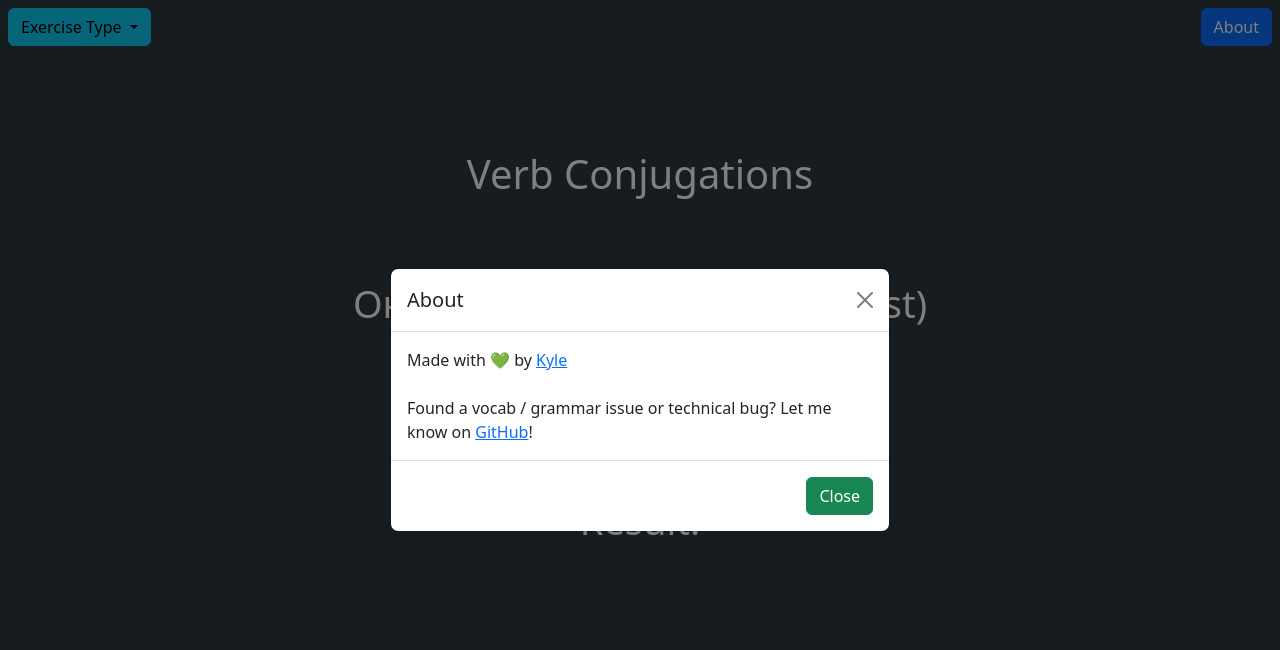
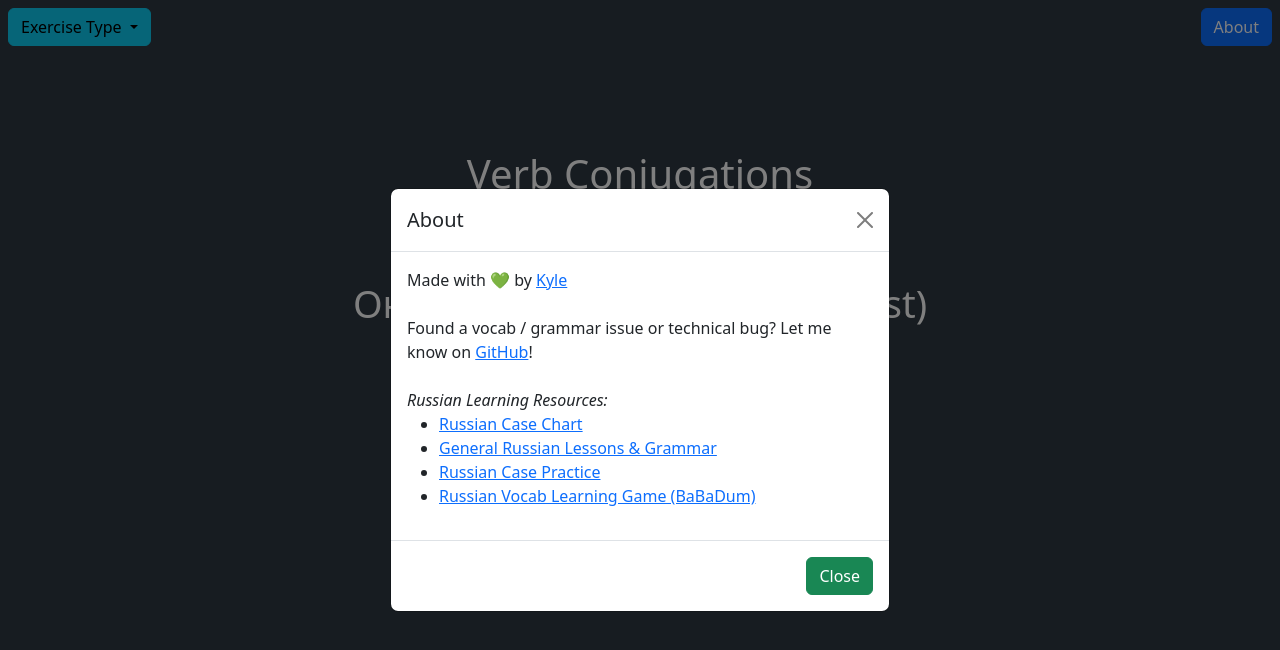
Before and after one commit to kyletimmermans/rus-grammar-site, a plain HTML site: page index.html in a window 1280 px wide. Both pictures are taken after a click on the link "About". Drawn offline with nearby package versions, Linux system fonts and the light colour scheme.

Commit message:
Add files via upload

```diff
--- a/index.html
+++ b/index.html
@@ -74,7 +74,17 @@ body {
 	        <button type="button" class="btn-close" data-bs-dismiss="modal" aria-label="Close"></button>
 	      </div>
 	      <div class="modal-body">
-	        Made with 💚 by <a href="https://www.kyles.world/" target="_blank" rel="noopener noreferrer">Kyle</a></br></br>Found a vocab / grammar issue or technical bug? Let me know on <a href="https://www.github.com/kyletimmermans" target="_blank" rel="noopener noreferrer">GitHub</a>!
+	        Made with 💚 by <a href="https://www.kyles.world/" target="_blank" rel="noopener noreferrer">Kyle</a>
+	    	</br></br>
+	    	Found a vocab / grammar issue or technical bug? Let me know on <a href="https://www.github.com/rus-grammar-practice/rus-grammar-practice.github.io" target="_blank" rel="noopener noreferrer">GitHub</a>!
+	    	</br></br>
+	    	<i>Russian Learning Resources:</i>
+			<ul>
+			  <li><a href="https://raw.githubusercontent.com/rus-grammar-practice/rus-grammar-practice.github.io/main/resources/All%20Russian%20Case%20Declensions.jpeg" target="_blank" rel="noopener noreferrer">Russian Case Chart</a></li>
+			  <li><a href="http://masterrussian.com/" target="_blank" rel="noopener noreferrer">General Russian Lessons & Grammar</a></li>
+			  <li><a href="https://www.russianforfree.com/exercises.php" target="_blank" rel="noopener noreferrer">Russian Case Practice</a></li>
+			  <li><a href="https://babadum.com/play/?lang=8&game=1" target="_blank" rel="noopener noreferrer">Russian Vocab Learning Game (BaBaDum)</a></li>
+			</ul>
 	      </div>
 	      <div class="modal-footer">
 	        <button type="button" class="btn btn-success" data-bs-dismiss="modal">Close</button>
```
